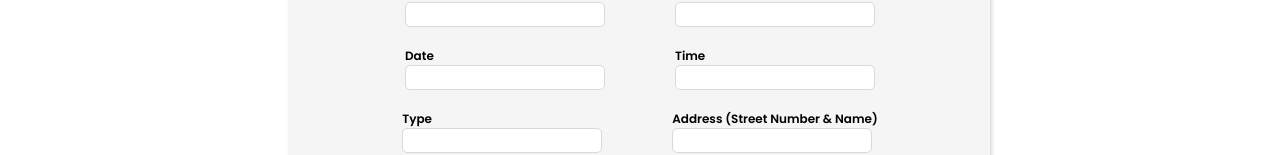
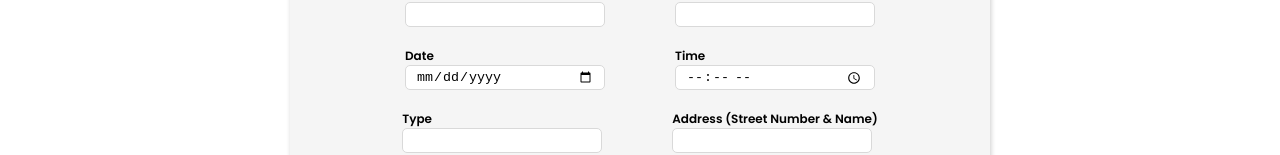
Before and after one commit to mystudentwellbeing/Campus-Event-Hub, a React (Vite) app in the folder frontend/: page /submitevents in a window 1280 px wide. Shown: the part 365-520 px from the top of the page. Built offline with nearby package versions, Linux system fonts and the light colour scheme.

Commit message:
fixed the date time input, & added required

```diff
--- a/frontend/src/pages/SubmitEvents.jsx
+++ b/frontend/src/pages/SubmitEvents.jsx
@@ -23,6 +23,8 @@ const SubmitEvents = () => {
   const [termsCondition, setTermsCondition] = useState('');
 
   const formRef = useRef(null);
+
+  const today = new Date();
 
   const handleSubmit = (event) => {
     event.preventDefault();
@@ -135,18 +137,23 @@ const SubmitEvents = () => {
         <div className={styles.formContainer}>
           <div>
             <label>Date</label>
-            <input type='textbox'
+            <input type='date'
               name='date'
               value={date}
+              placeholder='Select Event Date'
+              min={today.toISOString().split('T')[0]}
               onChange={(e) => setDate(e.target.value)}
+              required
             />
           </div>
           <div>
             <label>Time</label>
-            <input type='textbox'
+            <input type='time'
               name='time'
               value={time}
+              placeholder='Select Event Time'
               onChange={(e) => setTime(e.target.value)}
+              required
             />
           </div>
         </div>
@@ -239,6 +246,7 @@ const SubmitEvents = () => {
             name='termsCondition'
             value={termsCondition}
             onChange={(e) => setTermsCondition(e.target.value)}
+            required
           />
           <label><a>Terms and Conditions</a></label>
         </div>
```
